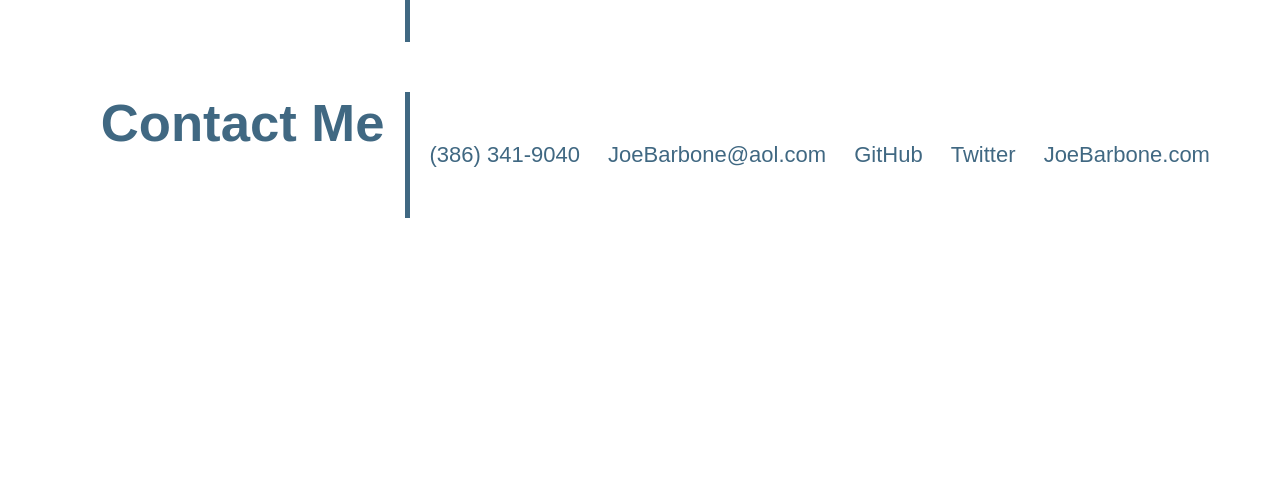
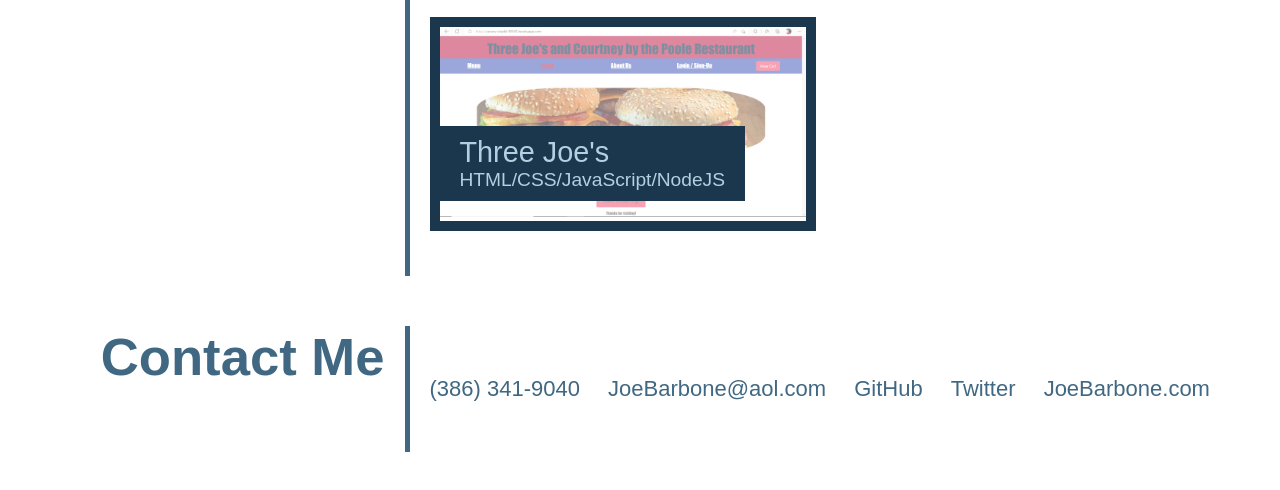
Before and after one commit to JoeBarbone/challenge-w2-portfolio, a plain HTML site: page index.html in a window 1280 px wide. Shown: the part 2073-2563 px from the top of the page. Before the commit the page ends 2341 px from the top, so only its background shows below. Drawn offline with Linux system fonts and the light colour scheme.

Commit message:
added Three Joe's website to projects

```diff
--- a/index.html
+++ b/index.html
@@ -114,6 +114,14 @@
                             <p class="site-label-secondary">HTML/CSS/JavaScript/AJAX</p>
                         </div>
                     </article>
+
+                    <article class="work-secondary-site">
+                        <a href="https://serene-citadel-89543.herokuapp.com/" target="_blank"><img class="site-img" src="./images/threejoes.JPG" alt="three joes app screen capture"></a>
+                        <div class="work-site-label">
+                            <p class="site-label-primary">Three Joe's</p>
+                            <p class="site-label-secondary">HTML/CSS/JavaScript/NodeJS</p>
+                        </div>
+                    </article>
                 </div>
             </div>
 
```
Also changed, not shown: images/telephone.png (deleted), images/threejoes.JPG (added).
